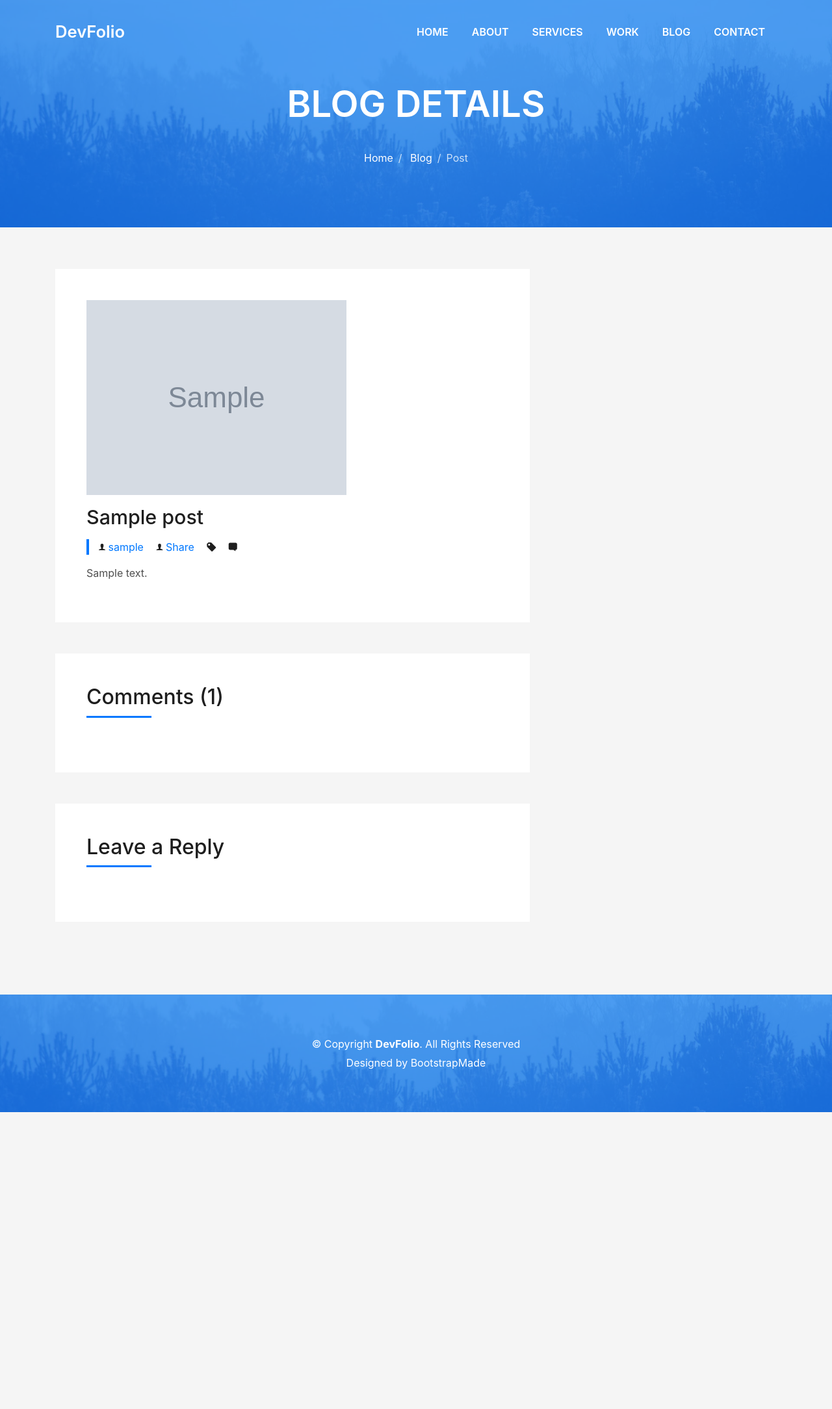
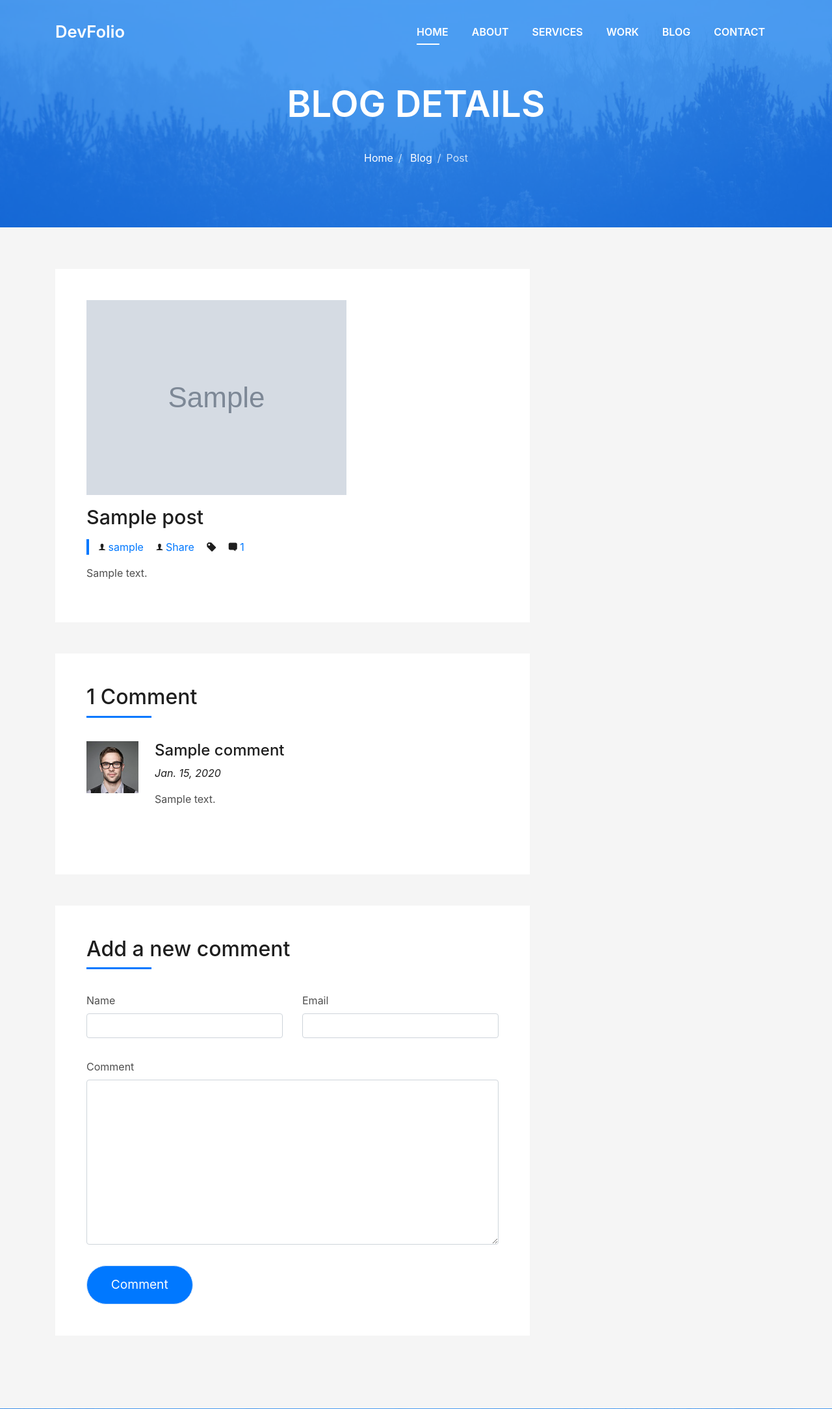
Before and after one commit to ElimuStuart/devfolio, a Django app: a page that uses templates/blog-single.html in a window 1280 px wide. Shown: the top 2169 px of the page at 65% size. Before the commit the page ends 1712 px from the top, so only its background shows below. Run offline with Django 3.2, Linux system fonts and the light colour scheme; tables that the repository leaves empty hold one stand-in row (values such as "Sample post"); grey boxes marked "Sample" are stand-in pictures; some libraries are stand-ins or nearby versions; some web fonts are replaced.

Commit message:
edit post detail page to show comments

```diff
--- a/templates/blog-single.html
+++ b/templates/blog-single.html
@@ -48,7 +48,7 @@
                 </li>
                 <li>
                   <span class="ion-chatbox"></span>
-                  {% comment %} <a href="#">{{ post.comments.count }}</a> {% endcomment %}
+                  <a href="#">{{ comments.count }}</a>
                 </li>
 {% comment %}
                 {% if request.user.is_authenticated %}
@@ -69,29 +69,27 @@
           </div>
           <div class="box-comments">
             <div class="title-box-2">
-              <h4 class="title-comments title-left">Comments ({{ post.comments.count }})</h4>
+              <h4 class="title-comments title-left">{{ comments.count }} Comment{{ comments.count|pluralize }}</h4>
             </div>
             <ul class="list-comments">
-              {% comment %} {% for comment in comments %}
+              {% for comment in comments %}
               <li>
                 <div class="comment-avatar">
-                  {% if request.user == comment.post.author.user %}
-                  <img src="{{ comment.post.author.profile_picture.url }}" alt="">
-                  {% else %}
                   <img src="{% static 'img/testimonial-2.jpg' %}" alt="">
-                  {% endif %}
                 </div>
                 <div class="comment-details">
                   <h4 class="comment-author">{{ comment.name }}</h4>
-                  <span>{{ comment.timestamp|date }}</span>
+                  <span>{{ comment.created|date }}</span>
                   <p>
-                    {{ comment.content }}
+                    {{ comment.body|linebreaks }}
                   </p>
+
+                  {% comment %}
                   {% if request.user.is_authenticated %}
 
 
-                  <a href="">Reply</a> {% endcomment %}
-                  {% comment %}<div class="form-comments rf">
+                  <a href="">Reply</a>
+                  <div class="form-comments rf">
                     <div class="title-box-2">
                       <h3 class="title-left">
                         Leave a Reply
@@ -127,10 +125,11 @@
                         </div>
                       </div>
                     </form>
-                  </div>{% endcomment %}
-                  {% comment %} {% endif %}
+                  </div>
+                  {% endif %}{% endcomment %}
                 </div>
               </li>
+              {% comment %}
               {% for reply in comment.replies.all %}
               <li class="comment-children">
                 <div class="comment-avatar">
@@ -151,45 +150,54 @@
                 </div>
               </li>
               {% endfor %}
-              {% endfor %} {% endcomment %}
+              {% endcomment %}
+              {% empty %}
+              <li>
+                <p>No comments</p>
+              </li>
+              {% endfor %}
             </ul>
           </div>
           <div class="form-comments">
+            {% if new_comment %}
             <div class="title-box-2">
               <h3 class="title-left">
-                Leave a Reply
+                Your comment has been added
               </h3>
             </div>
-{% comment %}
+            {% else %}
+            <div class="title-box-2">
+              <h3 class="title-left">
+                Add a new comment
+              </h3>
+            </div>
             <form action="." method="POST" class="form-mf" novalidate>
               <div class="row">
                 {% csrf_token %}
 
                 <div class="col-md-6 mb-3">
                   <div class="form-group">
-                    {{ form.name|as_crispy_field }}
+                    {{ comment_form.name|as_crispy_field }}
                   </div>
                 </div>
                 <div class="col-md-6 mb-3">
                   <div class="form-group">
-                    {{ form.email|as_crispy_field }}
+                    {{ comment_form.email|as_crispy_field }}
                   </div>
                 </div>
                 <div class="col-md-12 mb-3">
                   <div class="form-group">
-                    {{ form.website|as_crispy_field }}
-                  </div>
-                </div>
-                <div class="col-md-12 mb-3">
-                  <div class="form-group">
-                    {{ form.content|as_crispy_field }}
+                    {{ comment_form.body|as_crispy_field }}
                   </div>
                 </div>
                 <div class="col-md-12">
-                  <button type="submit" class="button button-a button-big button-rouded">Send Message</button>
+                  <button type="submit" class="button button-a button-big button-rouded">Comment</button>
                 </div>
               </div>
-            </form> {% endcomment %}
+            </form>
+
+
+            {% endif %}
           </div>
         </div>
         {% comment %} {% include 'sidebar.html' with most_recent=most_recent queryset=queryset %} {% endcomment %}
@@ -204,16 +212,17 @@
     {% include 'footer.html' %}
   </section>
   <!--/ Section Contact-footer End /-->
+{% comment %}
+  <script>
 
-  <!-- <script>
-
-    const REPLYFORM = document.querySelector(".rf")
+    const REPLYFORM = document.querySelector("form-mf")
     const REPLYBTN = document.querySelector("#btn-reply")
-    REPLYBTN.addEventListener('click', function(){
-      REPLYFORM.classList.toggle(".show")
+    REPLYBTN.addEventListener('click', function(e){
+      e.preventDefault();
+      REPLYFORM.submit();
     })
 
-  </script> -->
+  </script> {% endcomment %}
 
 
   {% endblock content %}
```
